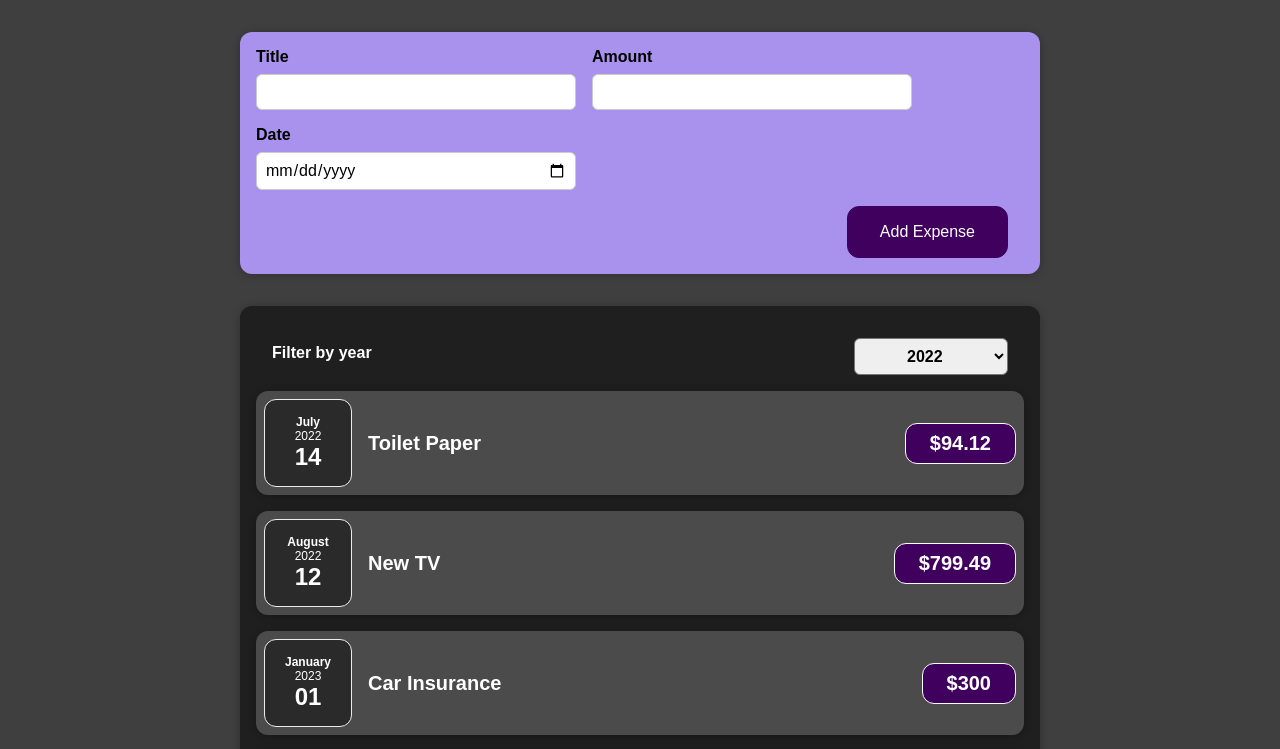
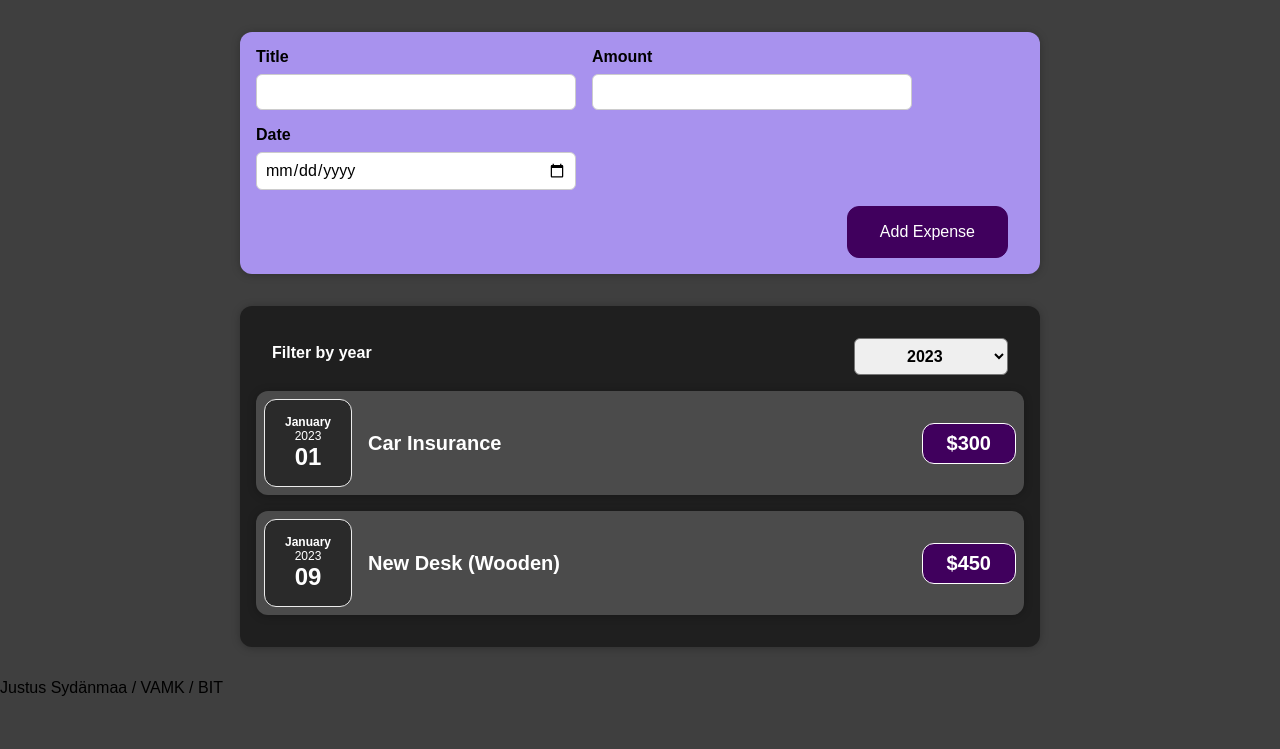
Before and after one commit to Jyddys/react-first-project, a React (Create React App) app: page / in a window 1280 px wide. Shown: the top 749 px of the page. Built offline with nearby package versions, Linux system fonts and the light colour scheme.

Commit message:
User can now filter list by year

```diff
--- a/src/App.js
+++ b/src/App.js
@@ -1,11 +1,8 @@
-import React from "react"
+import React, { useState} from "react"
 import Expenses from "./components/Expenses/Expenses"
 import NewExpense from "./components/Expenses/NewExpense/NewExpense";
 
-
-const App = () => {
-
-  const expenses = [
+const dummy_expenses = [
   {
     id: 'e1',
     title: 'Toilet Paper',
@@ -31,13 +28,17 @@ const App = () => {
   },
 ]
 
+const App = () => {
+
+  const [expenses, setExpenses] = useState(dummy_expenses)
+
   const addExpenseHandler = expense => {
-    console.log("In App.js")
-    console.log(expense)
+    setExpenses((preExpenses) => {
+      return [expense, ...preExpenses]
+    })
+    // console.log("In App.js")
+    // console.log(expense)
   }
-
-
-
   return (
     <div className="App">
       <NewExpense onAddExpense={addExpenseHandler}/>
--- a/src/components/Expenses/Expenses.js
+++ b/src/components/Expenses/Expenses.js
@@ -7,17 +7,25 @@ import "./Expenses.css"
 
 const Expenses = (props) => {
 
-    const [filteredYear, setFilteredYear] = useState('2023')
+    const [filteredYear, setFilteredYear] = useState(new Date().getFullYear().toString())
 
     const filterChangeHandler = (selectedYear) => {
         setFilteredYear(selectedYear)
     }
 
+    const filteredExpenses = props.expenses.filter(item =>
+        item.date.getFullYear().toString() === filteredYear
+    )
+
     return (
         <Card className="expenses">
-            <ExpenseFilter selected={filteredYear} onChangeFilter={filterChangeHandler} />
-
-            {props.expenses.map((expense, index) => (
+            <ExpenseFilter
+                selected={filteredYear}
+                onChangeFilter={filterChangeHandler}
+            />
+            {filteredExpenses.length === 0 && <p>No expenses found.</p>}
+            {filteredExpenses.length > 0 &&
+                filteredExpenses.map((expense, index) => (
                     <ExpenseItem
                         key = {index}
                         title = {expense.title}
--- a/src/components/Expenses/ExpensesFilter.js
+++ b/src/components/Expenses/ExpensesFilter.js
@@ -12,6 +12,7 @@ const ExpensesFilter = (props) => {
       <div className='expenses-filter__control'>
         <label>Filter by year</label>
         <select value={props.selected} onChange={dropdownChangeHandler}>
+          <option value='2023'>2023</option>
           <option value='2022'>2022</option>
           <option value='2021'>2021</option>
           <option value='2020'>2020</option>
--- a/src/components/Expenses/NewExpense/ExpenseForm.js
+++ b/src/components/Expenses/NewExpense/ExpenseForm.js
@@ -24,7 +24,7 @@ const ExpenseForm = (props) => {
 
         const expenseData = {
             title: enteredTitle,
-            amount: enteredAmount,
+            amount: +enteredAmount,
             date: new Date(enteredDate)
         }
 
```
Lines whose indentation alone changed are shown as unchanged.
